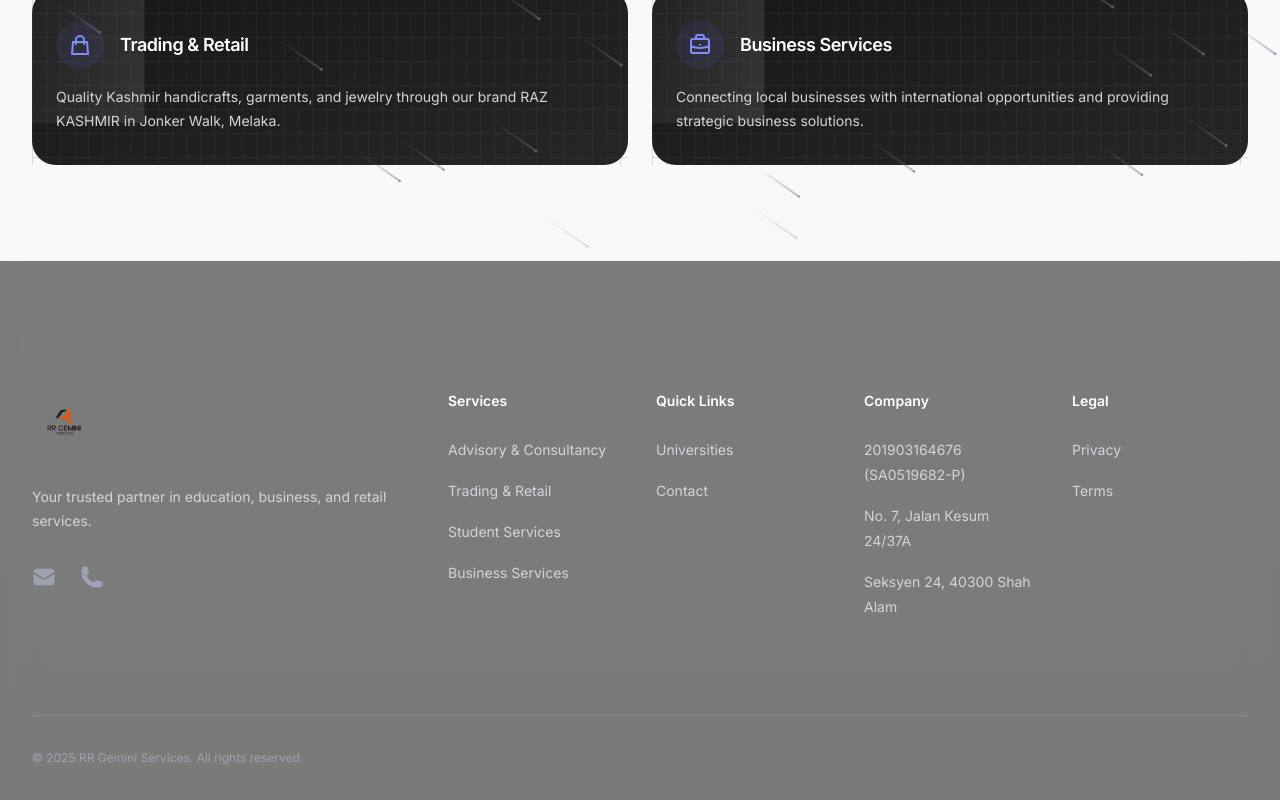
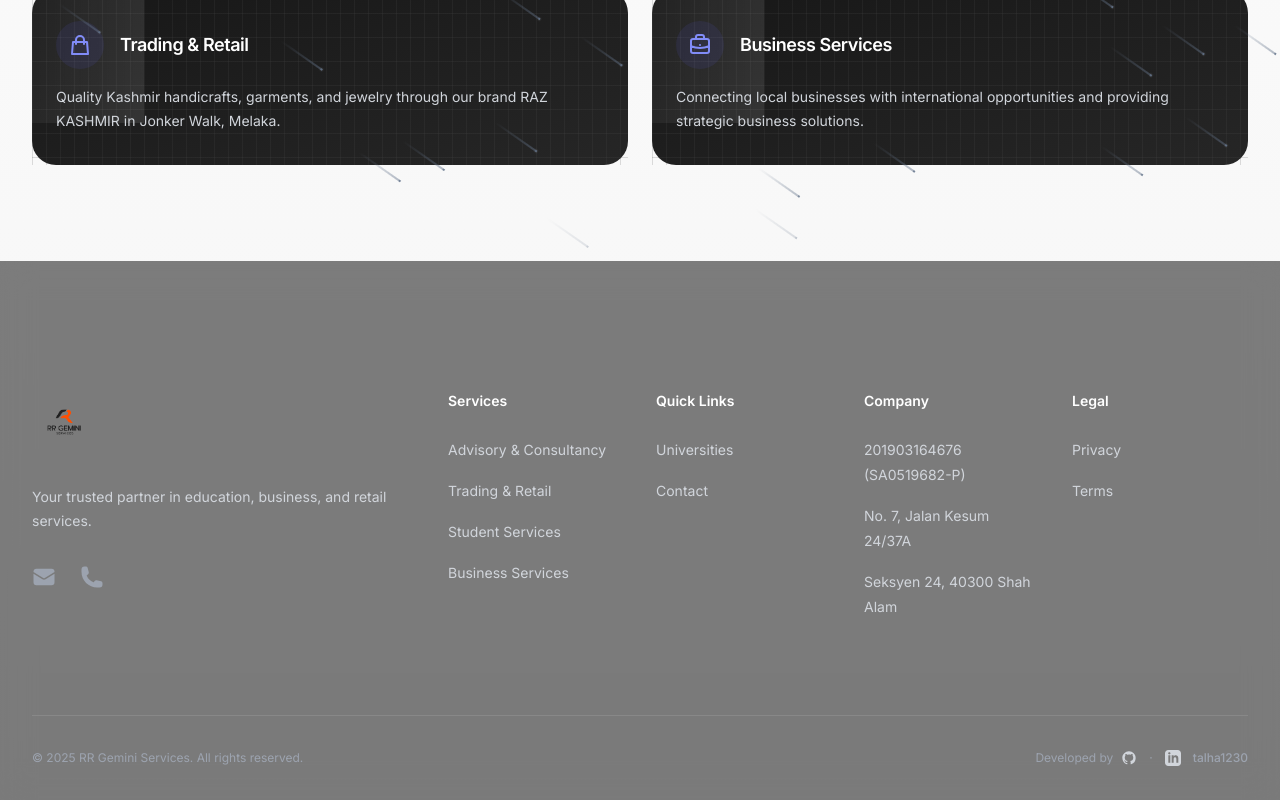
Before and after one commit to areebkhan001/rrgeminiservices, a Next.js app: page / in a window 1280 px wide. Shown: the part 1115-1915 px from the top of the page. Built offline with nearby package versions, Linux system fonts and the light colour scheme.

Commit message:
feat: enhance footer with developer credits and social links

```diff
--- a/src/components/Footer.tsx
+++ b/src/components/Footer.tsx
@@ -147,9 +147,38 @@
             </div>
           </div>
           <div className="mt-16 border-t border-white/10 pt-8 sm:mt-20 lg:mt-24">
-            <p className="text-xs leading-5 text-gray-400">
-              &copy; {new Date().getFullYear()} RR Gemini Services. All rights reserved.
-            </p>
+            <div className="flex flex-col items-center justify-between gap-4 sm:flex-row">
+              <p className="text-xs leading-5 text-gray-400">
+                &copy; {new Date().getFullYear()} RR Gemini Services. All rights reserved.
+              </p>
+              <div className="flex items-center gap-2 text-xs text-gray-400">
+                <span>Developed by</span>
+                <a
+                  href="https://github.com/talha1230"
+                  target="_blank"
+                  rel="noopener noreferrer"
+                  className="text-gray-300 hover:text-white"
+                >
+                  <span className="sr-only">GitHub</span>
+                  <svg className="h-4 w-4 inline-block" fill="currentColor" viewBox="0 0 24 24" aria-hidden="true">
+                    <path fillRule="evenodd" d="M12 2C6.477 2 2 6.484 2 12.017c0 4.425 2.865 8.18 6.839 9.504.5.092.682-.217.682-.483 0-.237-.008-.868-.013-1.703-2.782.605-3.369-1.343-3.369-1.343-.454-1.158-1.11-1.466-1.11-1.466-.908-.62.069-.608.069-.608 1.003.07 1.531 1.032 1.531 1.032.892 1.53 2.341 1.088 2.91.832.092-.647.35-1.088.636-1.338-2.22-.253-4.555-1.113-4.555-4.951 0-1.093.39-1.988 1.029-2.688-.103-.253-.446-1.272.098-2.65 0 0 .84-.27 2.75 1.026A9.564 9.564 0 0112 6.844c.85.004 1.705.115 2.504.337 1.909-1.296 2.747-1.027 2.747-1.027.546 1.379.202 2.398.1 2.651.64.7 1.028 1.595 1.028 2.688 0 3.848-2.339 4.695-4.566 4.943.359.309.678.92.678 1.855 0 1.338-.012 2.419-.012 2.747 0 .268.18.58.688.482A10.019 10.019 0 0022 12.017C22 6.484 17.522 2 12 2z" clipRule="evenodd" />
+                  </svg>
+                </a>
+                <span className="mx-1">·</span>
+                <a
+                  href="https://www.linkedin.com/in/talha1230/"
+                  target="_blank"
+                  rel="noopener noreferrer"
+                  className="text-gray-300 hover:text-white"
+                >
+                  <span className="sr-only">LinkedIn</span>
+                  <svg className="h-4 w-4 inline-block" fill="currentColor" viewBox="0 0 24 24" aria-hidden="true">
+                    <path fillRule="evenodd" d="M19 0h-14c-2.761 0-5 2.239-5 5v14c0 2.761 2.239 5 5 5h14c2.762 0 5-2.239 5-5v-14c0-2.761-2.238-5-5-5zm-11 19h-3v-11h3v11zm-1.5-12.268c-.966 0-1.75-.79-1.75-1.764s.784-1.764 1.75-1.764 1.75.79 1.75 1.764-.783 1.764-1.75 1.764zm13.5 12.268h-3v-5.604c0-3.368-4-3.113-4 0v5.604h-3v-11h3v1.765c1.396-2.586 7-2.777 7 2.476v6.759z" clipRule="evenodd" />
+                  </svg>
+                </a>
+                <span className="ml-1 font-medium">talha1230</span>
+              </div>
+            </div>
           </div>
         </div>
       </footer>
```
